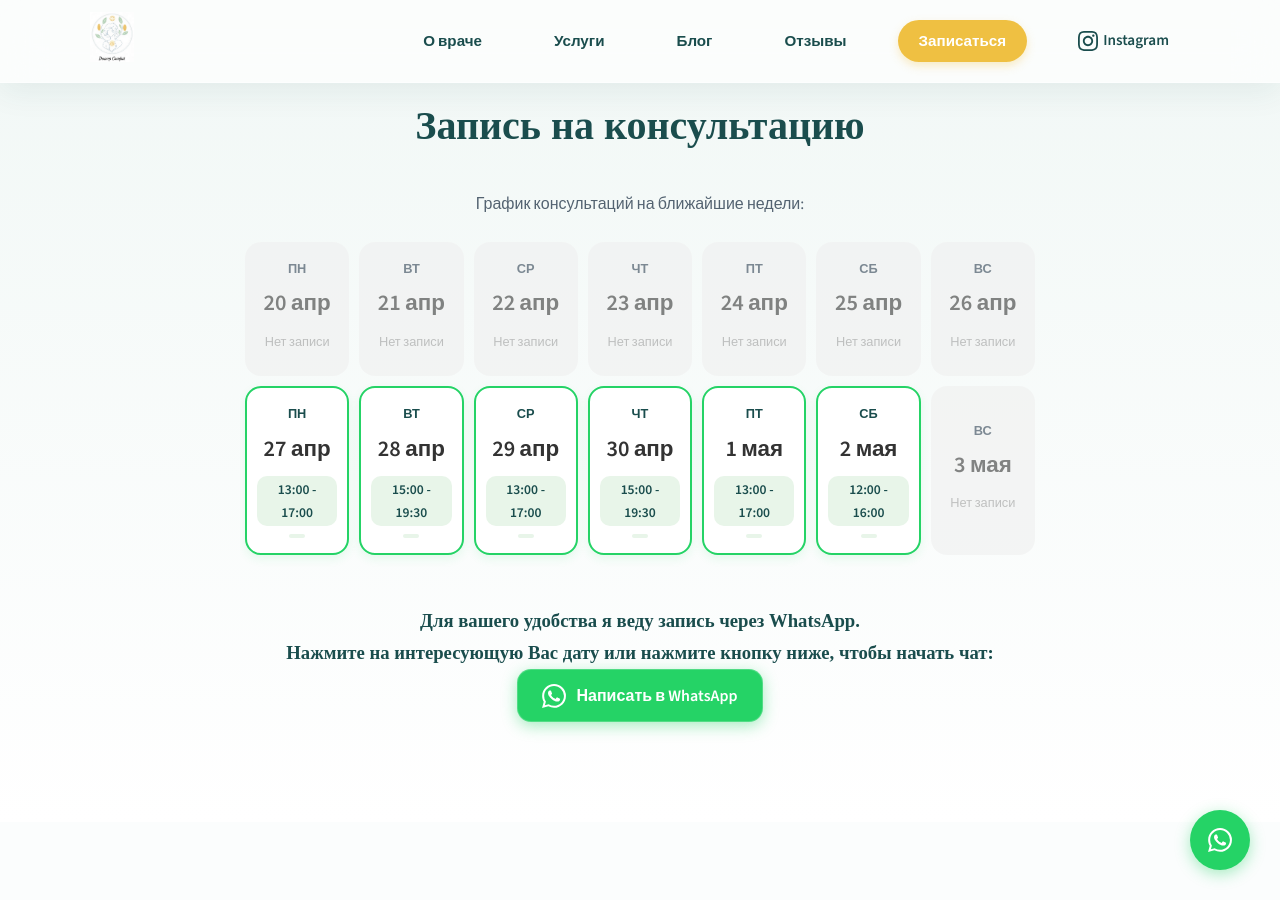
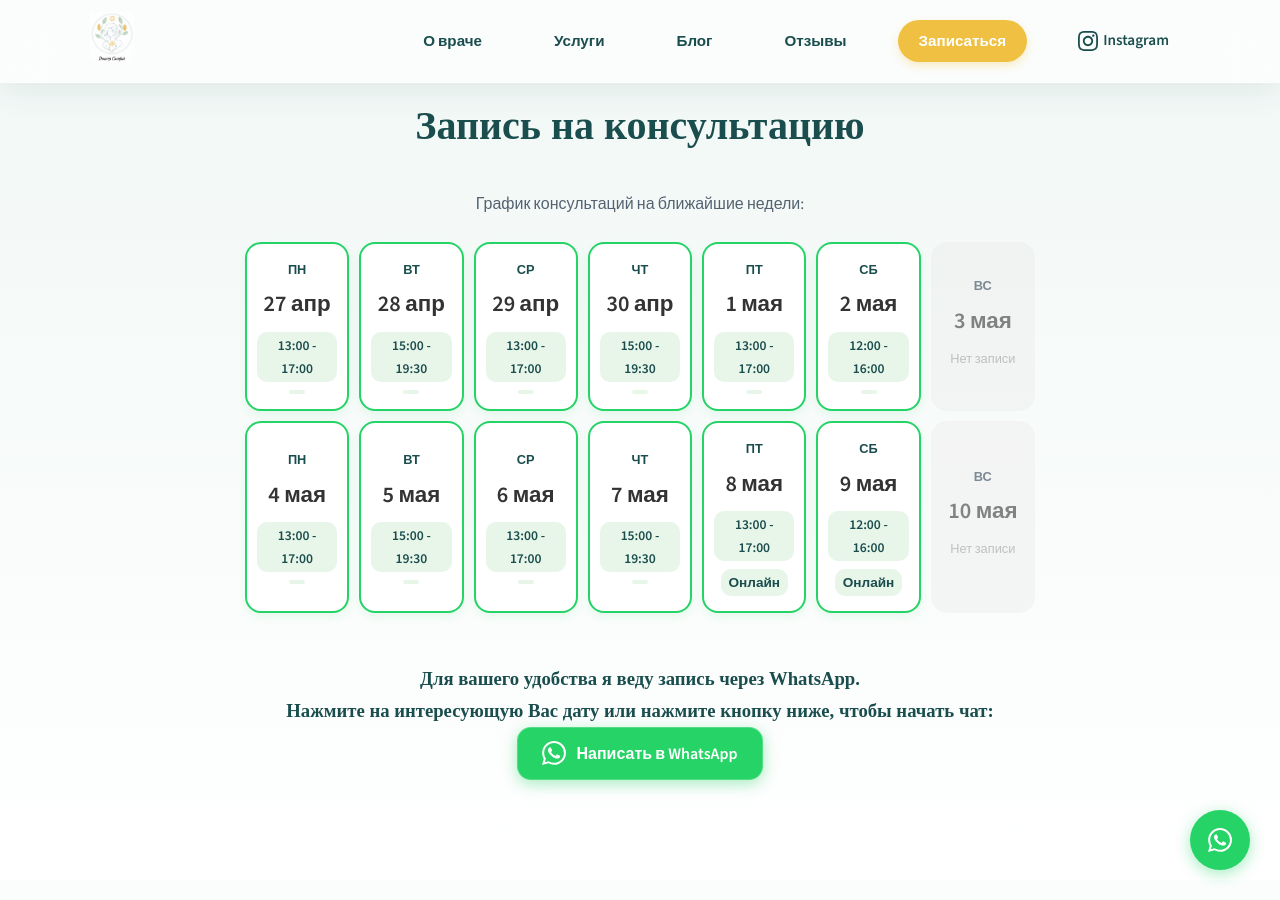
Before and after one commit to gosubv/doctorstafij, a Jekyll site: the page built from index.md, in a window 1280 px wide and 900 px high, scrolled down 7126 px. Built offline with Jekyll 4.4.1, drawn with Linux system fonts in a browser that asks for light colours.

Commit message:
Change booking slots

```diff
--- a/_data/calendar.yml
+++ b/_data/calendar.yml
@@ -1,31 +1,3 @@
-- date: "2026-04-20"
-  time: "13:00 - 17:00"
-  is_off: false
-  is_online: false
-- date: "2026-04-21"
-  time: "15:00 - 19:30"
-  is_off: false
-  is_online: false
-- date: "2026-04-22"
-  time: "13:00 - 17:00"
-  is_off: false
-  is_online: false
-- date: "2026-04-23"
-  time: "15:00 - 19:30"
-  is_off: false
-  is_online: false
-- date: "2026-04-24"
-  time: "13:00 - 17:00"
-  is_off: false
-  is_online: true
-- date: "2026-04-25"
-  time: "12:00 - 16:00"
-  is_off: false
-  is_online: true
-- date: "2026-04-26"
-  time: ""
-  is_off: true
-  is_online: false
 - date: "2026-04-27"
   time: "13:00 - 17:00"
   is_off: false
@@ -54,3 +26,31 @@
   time: ""
   is_off: true
   is_online: false
+- date: "2026-05-04"
+  time: "13:00 - 17:00"
+  is_off: false
+  is_online: false
+- date: "2026-05-05"
+  time: "15:00 - 19:30"
+  is_off: false
+  is_online: false
+- date: "2026-05-06"
+  time: "13:00 - 17:00"
+  is_off: false
+  is_online: false
+- date: "2026-05-07"
+  time: "15:00 - 19:30"
+  is_off: false
+  is_online: false
+- date: "2026-05-08"
+  time: "13:00 - 17:00"
+  is_off: false
+  is_online: true
+- date: "2026-05-09"
+  time: "12:00 - 16:00"
+  is_off: false
+  is_online: true
+- date: "2026-05-10"
+  time: ""
+  is_off: true
+  is_online: false
```
